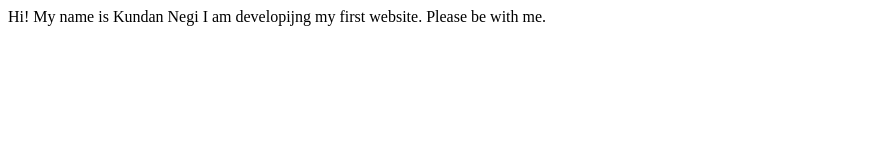
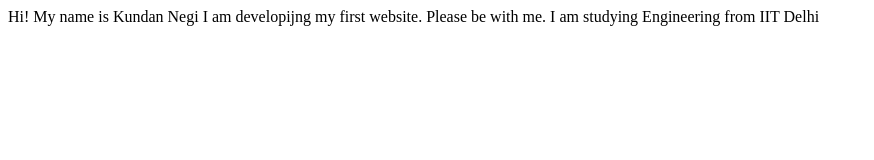
Before and after one commit to codekundan/kundan-first-site, a plain HTML site: page index.html in a window 1280 px wide. Shown: the whole page, without its empty margins (0-874 px from the left). Drawn offline with Linux system fonts and the light colour scheme.

Commit message:
update text

```diff
--- a/index.html
+++ b/index.html
@@ -10,5 +10,6 @@
     Hi! My name is Kundan Negi
     I am developijng my first website.
     Please be with me.
+    I am studying Engineering from IIT Delhi
 </body>
 </html>
```
